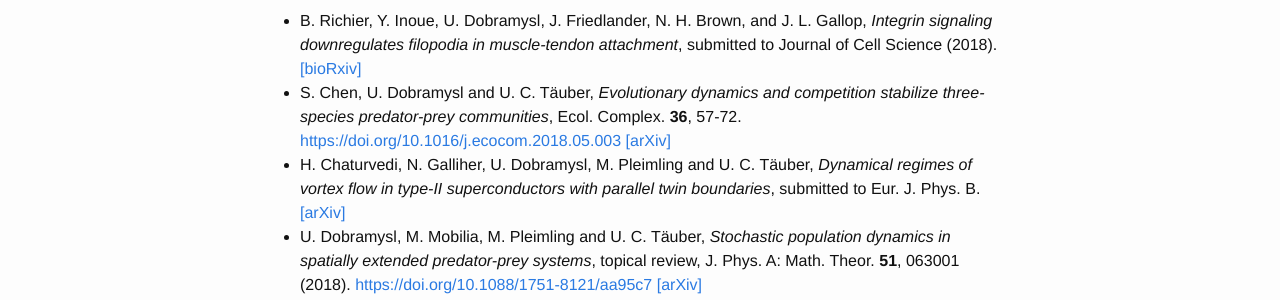
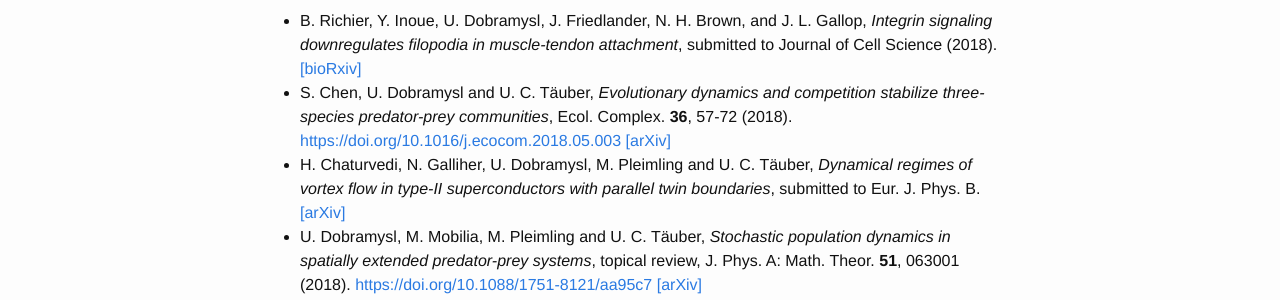
Before and after one commit to ulido/ulido.github.io, a Jekyll site: the page built from 03-publications.md, in a window 1280 px wide. Shown: the part 243-543 px from the top of the page. Built offline with Jekyll 4.4.1, drawn with Linux system fonts in a browser that asks for light colours.

Commit message:
Fix missing publication year on ECOCOM paper.

```diff
--- a/03-publications.md
+++ b/03-publications.md
@@ -5,7 +5,7 @@ permalink: /publications/
 ---
 
 * B. Richier, Y. Inoue, U. Dobramysl, J. Friedlander, N. H. Brown, and J. L. Gallop, *Integrin signaling downregulates filopodia in muscle-tendon attachment*, submitted to Journal of Cell Science (2018). [[bioRxiv]](https://doi.org/10.1101/270546)
-* S. Chen, U. Dobramysl and U. C. T&auml;uber, *Evolutionary dynamics and competition stabilize three-species predator-prey communities*, Ecol. Complex. **36**, 57-72. <https://doi.org/10.1016/j.ecocom.2018.05.003> [[arXiv]](https://arxiv.org/abs/1711.05208)
+* S. Chen, U. Dobramysl and U. C. T&auml;uber, *Evolutionary dynamics and competition stabilize three-species predator-prey communities*, Ecol. Complex. **36**, 57-72 (2018). <https://doi.org/10.1016/j.ecocom.2018.05.003> [[arXiv]](https://arxiv.org/abs/1711.05208)
 * H. Chaturvedi, N. Galliher, U. Dobramysl, M. Pleimling and U. C. T&auml;uber, *Dynamical regimes of vortex flow in type-II superconductors with parallel twin boundaries*, submitted to Eur. J. Phys. B. [[arXiv]](https://arxiv.org/abs/1710.03679)
 * U. Dobramysl, M. Mobilia, M. Pleimling and U. C. T&auml;uber, *Stochastic population dynamics in spatially extended predator-prey systems*, topical review, J. Phys. A: Math. Theor. **51**, 063001 (2018). <https://doi.org/10.1088/1751-8121/aa95c7> [[arXiv]](https://arxiv.org/abs/1708.07055)
 * U. Dobramysl and D. Holcman, *Mixed analytical-stochastic simulation method for the recovery of a Brownian gradient source from probability fluxes to small windows*, J. Comp. Phys. **355**, 22 (2017). <https://doi.org/10.1016/j.jcp.2017.10.058> [[arXiv]](https://arxiv.org/abs/1710.09807)
```
